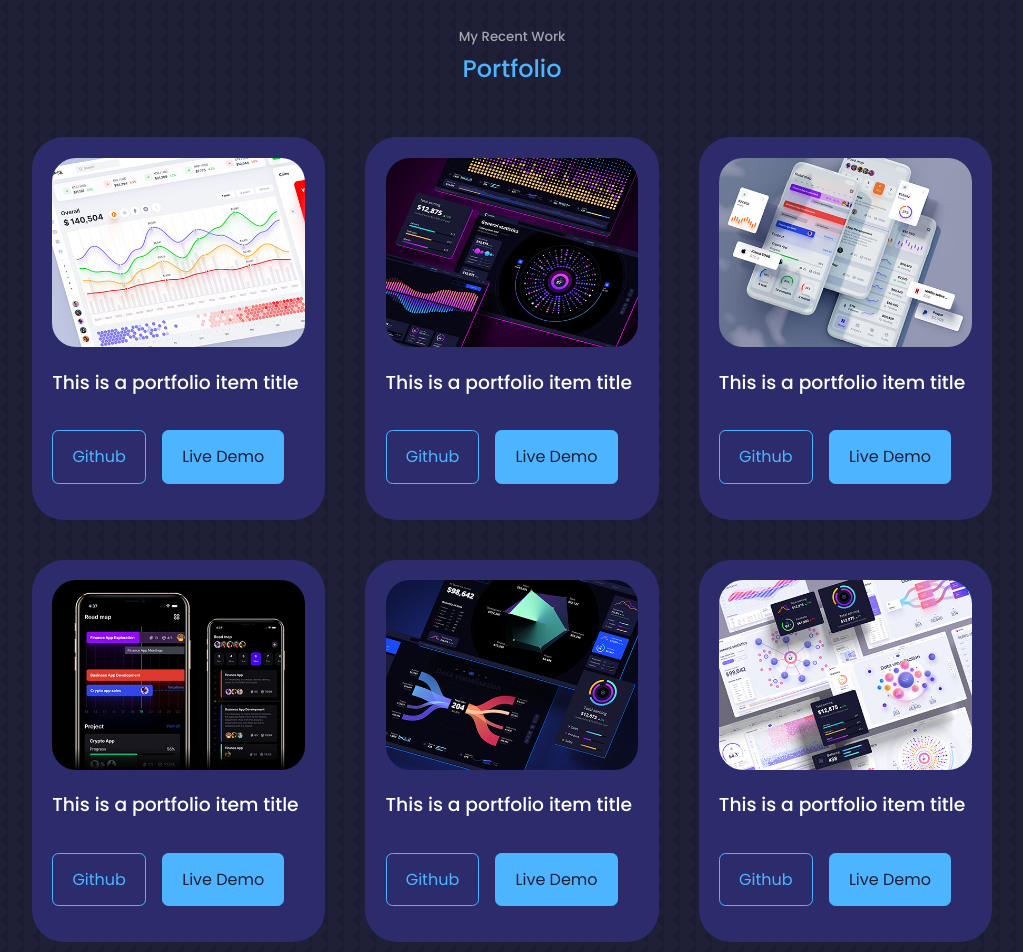
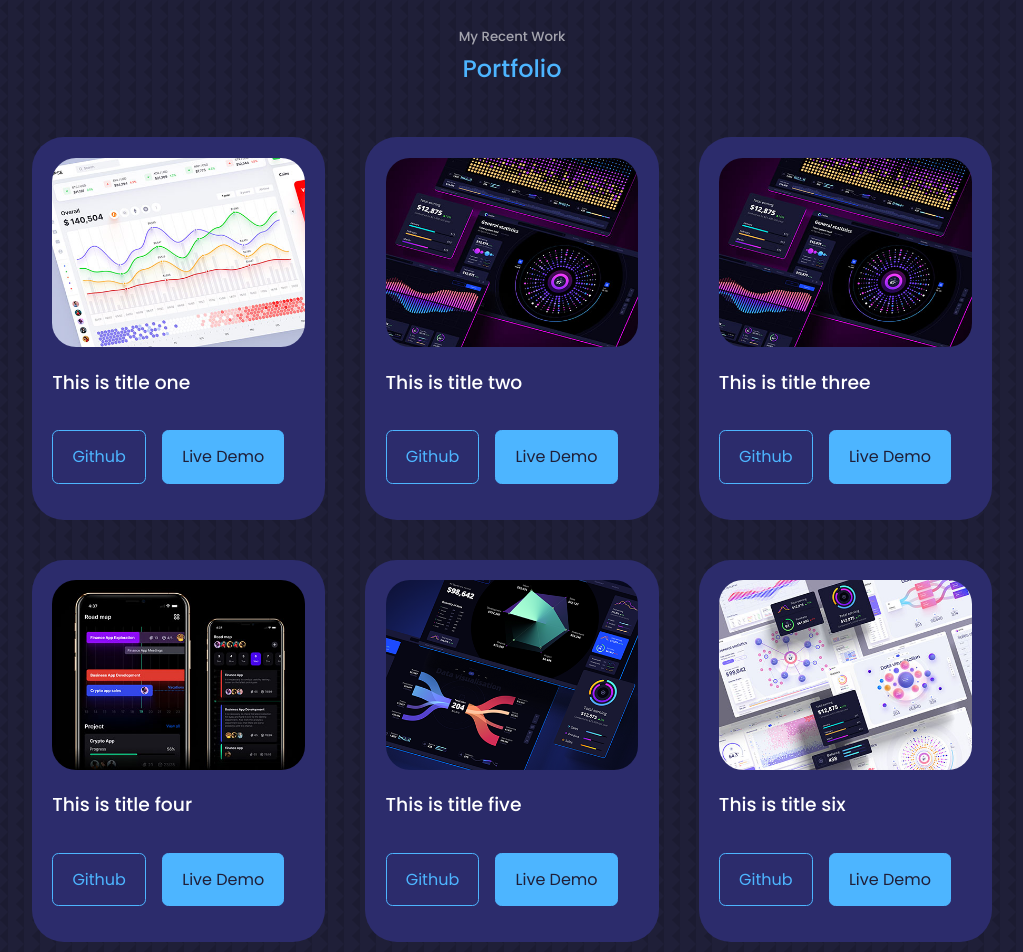
Before and after one commit to NirmalNaveen20/My-React-Portfolio, a React (Create React App) app: page / in a window 1280 px wide. Shown: the part 3120-4072 px from the top of the page, without its empty margins (128-1151 px from the left). Built offline with nearby package versions, Linux system fonts and the light colour scheme.

Commit message:
add javascript array

```diff
--- a/src/components/portfolio/Portfolio.jsx
+++ b/src/components/portfolio/Portfolio.jsx
@@ -7,7 +7,50 @@ import IMG4 from '../../assets/portfolio4.jpg'
 import IMG5 from '../../assets/portfolio5.png'
 import IMG6 from '../../assets/portfolio6.jpg'
 
-
+const data = [
+  {
+    id: 1,
+    image: IMG1,
+    title: 'This is title one',
+    github: 'https://github.com/NirmalNaveen20',
+    demo: 'https://dribble.com/Alien_pixels'
+  },
+  {
+    id: 2,
+    image: IMG2,
+    title: 'This is title two',
+    github: 'https://github.com/NirmalNaveen20',
+    demo: 'https://dribble.com/Alien_pixels'
+  },
+  {
+    id: 3,
+    image: IMG2,
+    title: 'This is title three',
+    github: 'https://github.com/NirmalNaveen20',
+    demo: 'https://dribble.com/Alien_pixels'
+  },
+  {
+    id: 4,
+    image: IMG4,
+    title: 'This is title four',
+    github: 'https://github.com/NirmalNaveen20',
+    demo: 'https://dribble.com/Alien_pixels'
+  },
+  {
+    id: 5,
+    image: IMG5,
+    title: 'This is title five',
+    github: 'https://github.com/NirmalNaveen20',
+    demo: 'https://dribble.com/Alien_pixels'
+  },
+  {
+    id: 6,
+    image: IMG6,
+    title: 'This is title six',
+    github: 'https://github.com/NirmalNaveen20',
+    demo: 'https://dribble.com/Alien_pixels'
+  }
+]
 
 const Portfolio = () => {
   return (
@@ -16,66 +59,22 @@ const Portfolio = () => {
       <h2>Portfolio</h2>
 
       <div className="container portfolio__container">
-        <article className='portfolio__item'>
-          <div className="portfolio__item-image">
-            <img src={IMG1} alt="" />
-          </div>
-          <h3>This is a portfolio item title</h3>
-          <div className='portfolio__item-cta'>
-            <a href="https://github.com/NirmalNaveen20" className='btn' target='_blank'>Github</a>
-            <a href="https://dribble.com/Alien_pixels" className='btn btn-primary' target='_blank'>Live Demo</a>
-          </div>
-        </article>
-        <article className='portfolio__item'>
-          <div className="portfolio__item-image">
-            <img src={IMG2} alt="" />
-          </div>
-          <h3>This is a portfolio item title</h3>
-          <div className='portfolio__item-cta'>
-            <a href="https://github.com/NirmalNaveen20" className='btn' target='_blank'>Github</a>
-            <a href="https://dribble.com/Alien_pixels" className='btn btn-primary' target='_blank'>Live Demo</a>
-          </div>
-        </article>
-        <article className='portfolio__item'>
-          <div className="portfolio__item-image">
-            <img src={IMG3} alt="" />
-          </div>
-          <h3>This is a portfolio item title</h3>
-          <div className='portfolio__item-cta'>
-            <a href="https://github.com/NirmalNaveen20" className='btn' target='_blank'>Github</a>
-            <a href="https://dribble.com/Alien_pixels" className='btn btn-primary' target='_blank'>Live Demo</a>
-          </div>
-        </article>
-        <article className='portfolio__item'>
-          <div className="portfolio__item-image">
-            <img src={IMG4} alt="" />
-          </div>
-          <h3>This is a portfolio item title</h3>
-          <div className='portfolio__item-cta'>
-            <a href="https://github.com/NirmalNaveen20" className='btn' target='_blank'>Github</a>
-            <a href="https://dribble.com/Alien_pixels" className='btn btn-primary' target='_blank'>Live Demo</a>
-          </div>
-        </article>
-        <article className='portfolio__item'>
-          <div className="portfolio__item-image">
-            <img src={IMG5} alt="" />
-          </div>
-          <h3>This is a portfolio item title</h3>
-          <div className='portfolio__item-cta'>
-            <a href="https://github.com/NirmalNaveen20" className='btn' target='_blank'>Github</a>
-            <a href="https://dribble.com/Alien_pixels" className='btn btn-primary' target='_blank'>Live Demo</a>
-          </div>
-        </article>
-        <article className='portfolio__item'>
-          <div className="portfolio__item-image">
-            <img src={IMG6} alt="" />
-          </div>
-          <h3>This is a portfolio item title</h3>
-          <div className='portfolio__item-cta'>
-            <a href="https://github.com/NirmalNaveen20" className='btn' target='_blank'>Github</a>
-            <a href="https://dribble.com/Alien_pixels" className='btn btn-primary' target='_blank'>Live Demo</a>
-          </div>
-        </article>
+        {
+          data.map(({id, image, title, github, demo}) => {
+            return (
+              <article key={id} className='portfolio__item'>
+                <div className="portfolio__item-image">
+                  <img src={image} alt={title} />
+                </div>
+                <h3>{title}</h3>
+                <div className='portfolio__item-cta'>
+                  <a href={github} className='btn' target='_blank'>Github</a>
+                  <a href={demo} className='btn btn-primary' target='_blank'>Live Demo</a>
+                </div>
+              </article>
+            )
+          })
+        }
       </div>
     </section>
   )
--- a/src/components/testimonials/Testimonials.jsx
+++ b/src/components/testimonials/Testimonials.jsx
@@ -1,9 +1,21 @@
 import React from 'react'
 import './testimonials.css'
+import AVTR1 from '../../assets/avatar1.jpg'
 
 const Testimonials = () => {
   return (
-    <section id='testimonials'>Testimonials</section>
+    <section id='testimonials'>
+      <h5>Review from clients</h5>
+      <h2>Testimonials</h2>
+
+      <div className="container testimonials__container">
+        <article className="testimonials">
+          <div className="client__avatar">
+            <img src="" alt="" />
+          </div>
+        </article>
+      </div>
+    </section>
   )
 }
 
```
